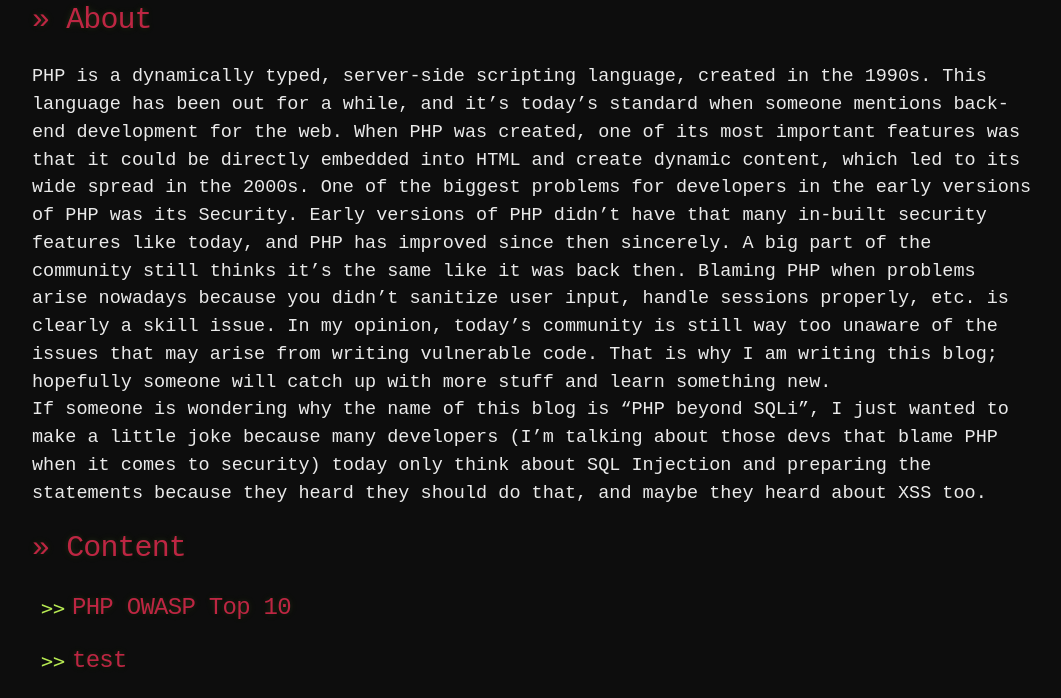
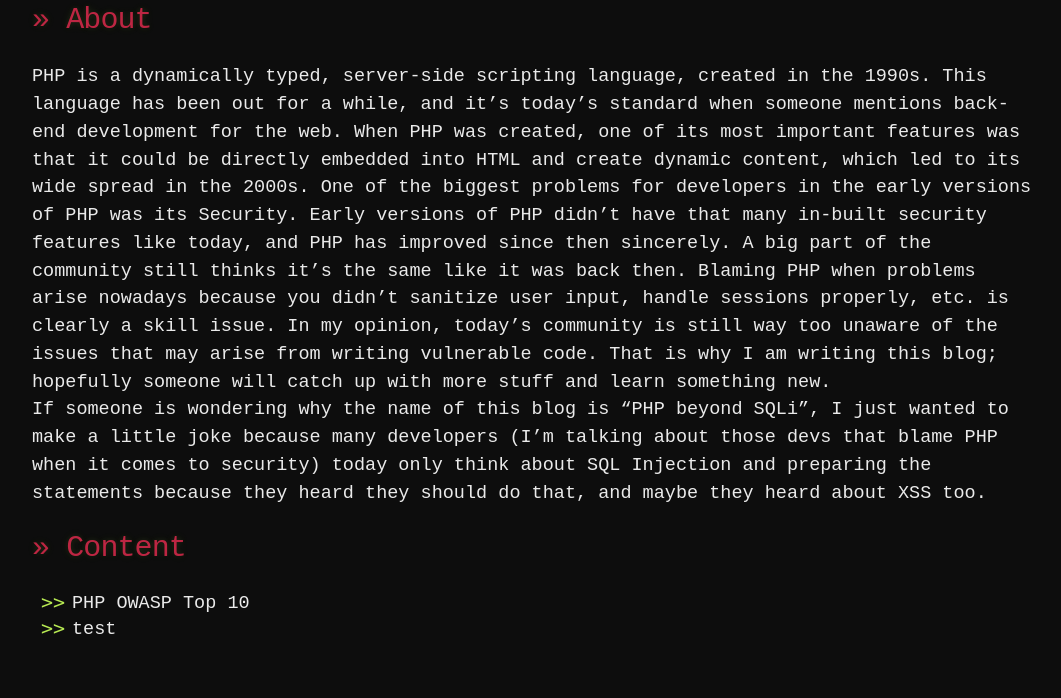
Before and after one commit to 20kilograma/blog, a Jekyll site: the page built from php-sec.md, in a window 1280 px wide. Shown: the part 613-1311 px from the top of the page, without its empty margins (108-1169 px from the left). Built offline with Jekyll 4.4.1, drawn with Linux system fonts in a browser that asks for light colours; some web fonts are replaced; our own code applies the rules of GitHub Pages for plain Markdown files; after the commit the page ends 1276 px from its top, so only the background shows below that.

Commit message:
Update php-sec.md

```diff
--- a/php-sec.md
+++ b/php-sec.md
@@ -10,6 +10,6 @@
 
 # >> Content
 <ul>
-<li><h2>PHP OWASP Top 10</h2></li>
-<li><h2>test</h2></li>
+<li>PHP OWASP Top 10</li>
+<li>test</li>
 </ul>
```
